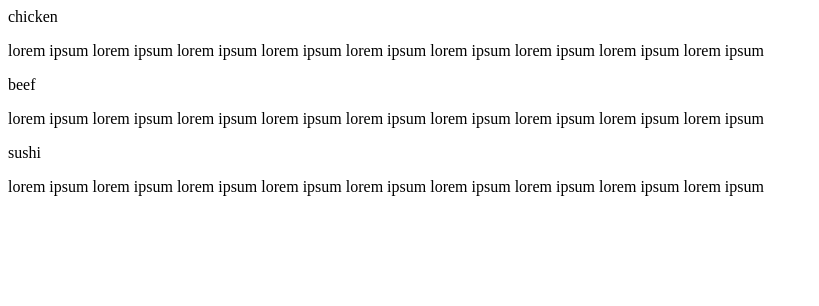
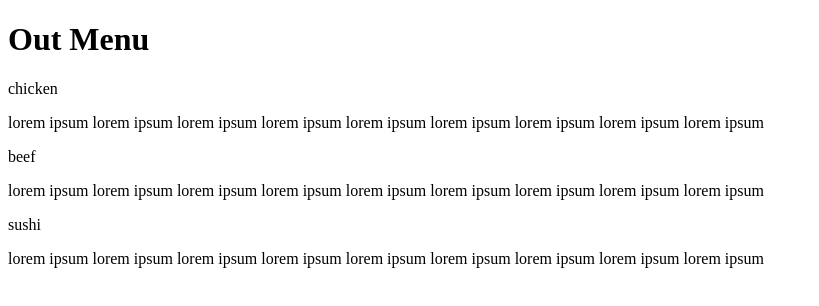
Before and after one commit to xml163/website, a plain HTML site: page index.html in a window 1280 px wide. Shown: the whole page, without its empty margins (0-819 px from the left). Drawn offline with Linux system fonts and the light colour scheme.

Commit message:
Update index.html

```diff
--- a/index.html
+++ b/index.html
@@ -1,10 +1,14 @@
 <!DOCTYPE HTML>
 <html>
   <head>
-   <meta name = "viewpoint" content = "width= device-width,initial-scale=1" >
+    <meta charset = "utf-8">
+    <meta name = "viewpoint" content = "width= device-width,initial-scale=1" >
+    <title>our menu</title>
+
 
   </head>
   <body>
+    <h1>Out Menu</h1>
 
     <section id = "s1" calss = "col-lg-4 col-md-6">
       <span id = "t1">chicken</span>
```
